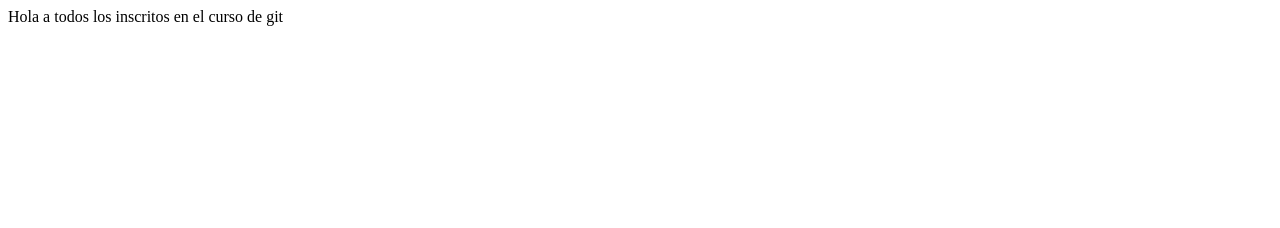
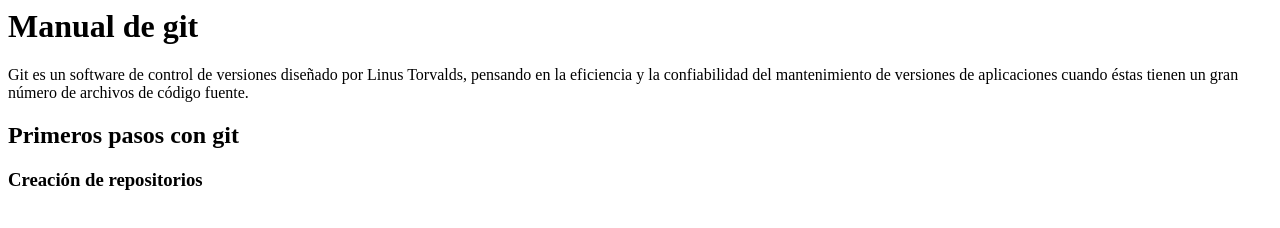
Before and after one commit to cin13feb/cin13feb.github.io, a plain HTML site: page index.html in a window 1280 px wide. Drawn offline with Linux system fonts and the light colour scheme.

Commit message:
Agregué mis archivos nuevos de index para el manual

```diff
--- a/index.html
+++ b/index.html
@@ -1,5 +1,7 @@
-<html>
-	<body>
-		<p>Hola a todos los inscritos en el curso de git </p>
-	</body>
-</html>
+<h1>Manual de git</h1>
+
+<p>Git es un software de control de versiones diseñado por Linus Torvalds, pensando en la eficiencia y la confiabilidad del mantenimiento de versiones de aplicaciones cuando éstas tienen un gran número de archivos de código fuente.</p>
+
+<h2>Primeros pasos con git</h2>
+
+<h3>Creación de repositorios</h3>
```
Also changed, not shown: 1 other file.
